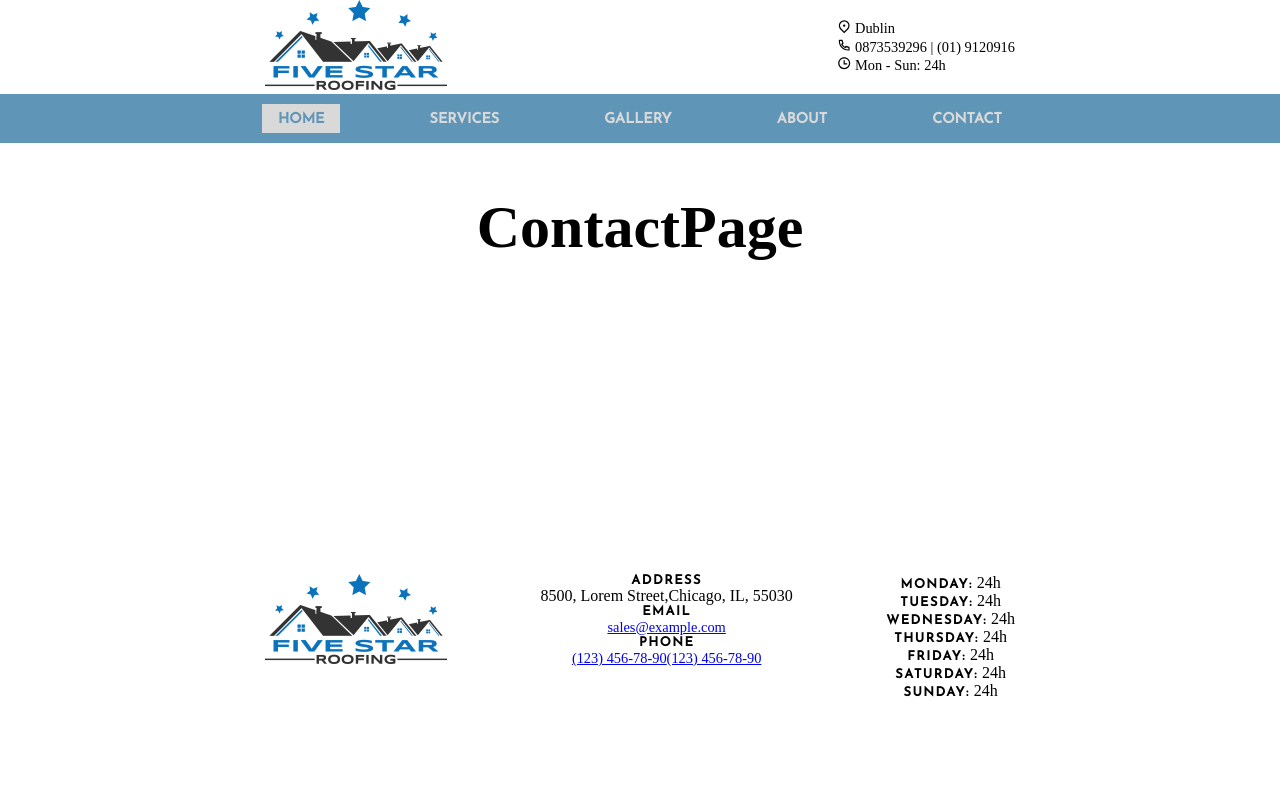
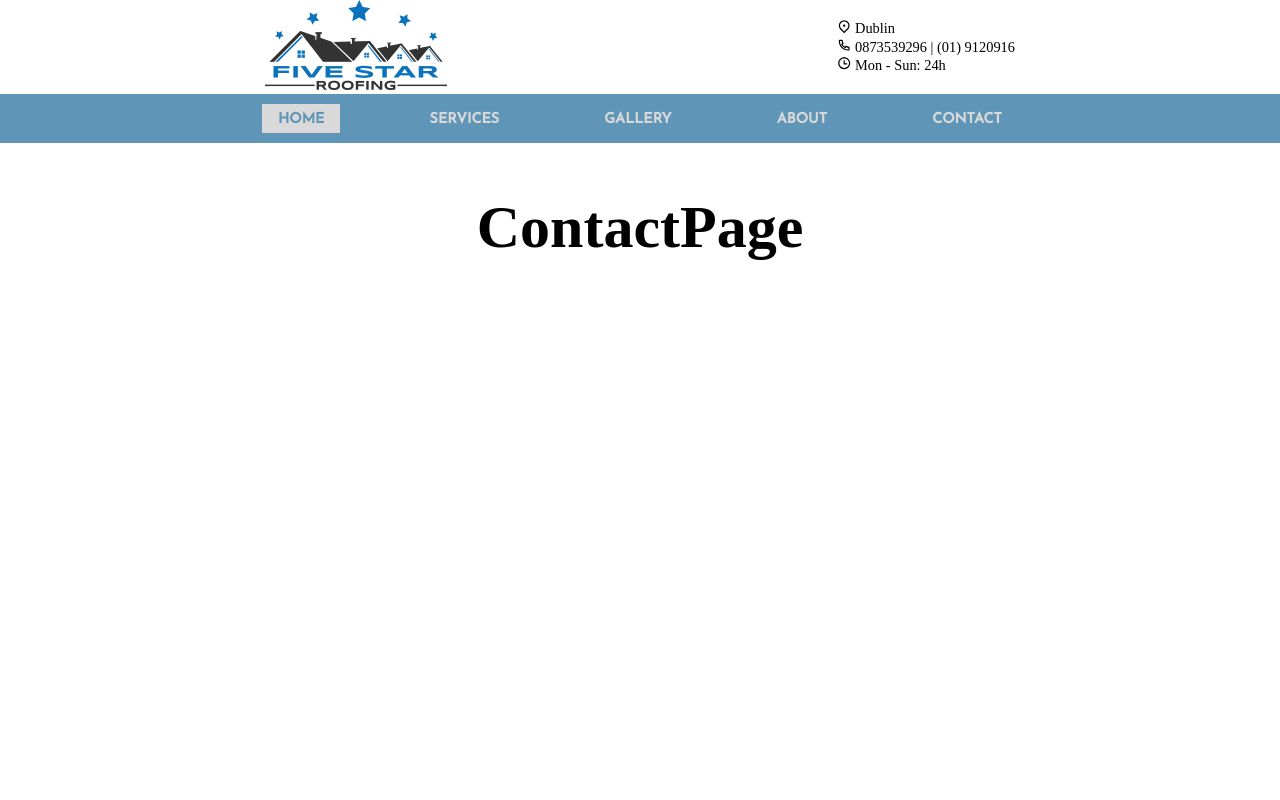
Before and after one commit to pawelztef/five-star-roofing, a React (Create React App) app in the folder five_star_roofing_frontend/: page /contact in a window 1280 px wide. Shown: the top 800 px of the page. Built offline with nearby package versions, Linux system fonts and the light colour scheme; a web font is replaced by a local one.

Commit message:
EmptySpace imported

```diff
--- a/five_star_roofing_frontend/src/components/App.js
+++ b/five_star_roofing_frontend/src/components/App.js
@@ -4,6 +4,7 @@ import { BrowserRouter as Router, Route, Switch } from 'react-router-dom'
 import NavigationBar from './NavigationBar'
 import MobileNav from './MobileNav'
 import Footer from './Footer'
+import EmptySpace from './EmptySpace'
 
 const HomePage = () => <h2>HomePage</h2>
 const AboutPage = () => <h2>AboutPage</h2>
@@ -36,7 +37,6 @@ class App extends React.Component {
           <NavigationBar mobileMenuToggleHandler={this.mobileMenuToggleHandler} />
           <MobileNav show={this.state.mobileMenuOpen}
             click={this.mobileMenuToggleHandler} />
-
           <div className="pz-page-wrapper">
             <Switch>
               <Route exact path="/">
@@ -57,6 +57,19 @@ class App extends React.Component {
             </Switch>
           </div>
 
+          <EmptySpace />
+          <EmptySpace />
+          <EmptySpace />
+          <EmptySpace />
+          <EmptySpace />
+          <EmptySpace />
+          <EmptySpace />
+          <EmptySpace />
+          <EmptySpace />
+          <EmptySpace />
+          <EmptySpace />
+          <EmptySpace />
+          <EmptySpace />
           <Footer />
         </div>
       </Router>
--- /dev/null
+++ b/five_star_roofing_frontend/src/components/EmptySpace.js
@@ -0,0 +1,9 @@
+import styled from 'styled-components'
+
+
+export default styled.div`
+  height: ${ props => props.small ? "3.3rem" : "6.67rem" } !important;
+  @media (max-width: 768px) {
+    height: 10rem !important;
+  }
+`
```
